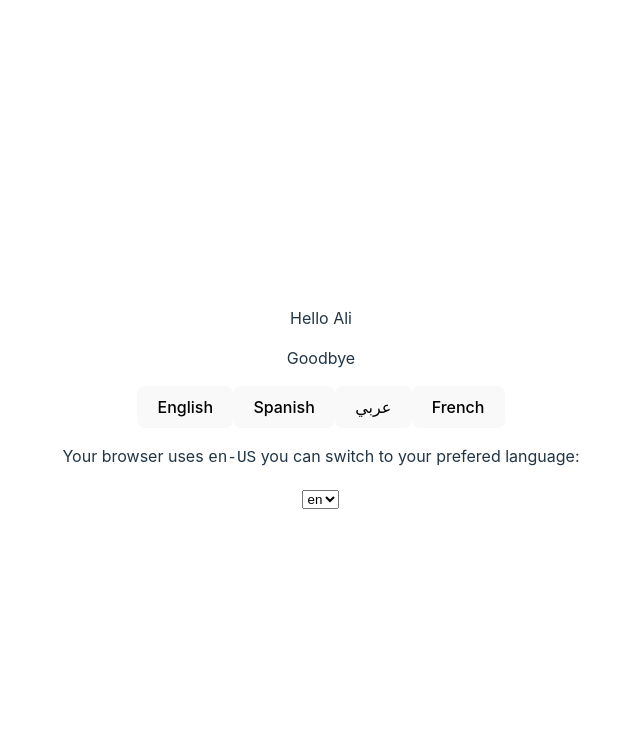
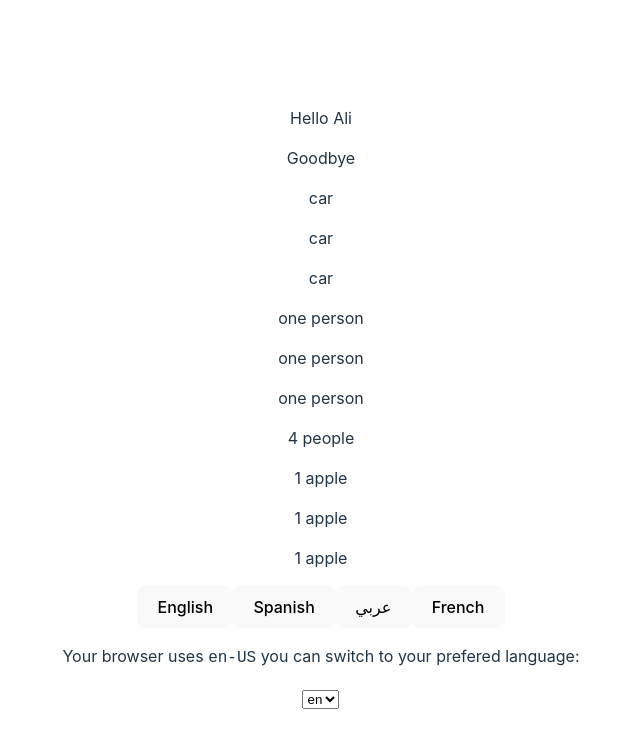
Before and after one commit to bitsnaps/vue3-i18n-demo, a Vue app: page / in a window 1280 px wide. Shown: the top 748 px of the page, without its empty margins (319-959 px from the left). Built offline with nearby package versions, Linux system fonts and the light colour scheme.

Commit message:
Pluralization examples

```diff
--- a/src/components/HelloI18n.vue
+++ b/src/components/HelloI18n.vue
@@ -2,6 +2,24 @@
     <div>
       <p>{{ $t("hello", { name}) }}</p>
       <p>{{ $t("goodbye") }}</p>
+
+      <!-- $tc is merged into $t now (v9)-->
+      <!-- <p>{{ $tc('car', 2)}}</p> -->
+      <p>{{ $t('car', 0)}}</p>
+      <p>{{ $t('car', 1)}}</p>
+      <p>{{ $t('car', 2)}}</p>
+
+      <!-- use "count" or "n" to show the number of item -->
+      <p>{{ $t('person', 0)}}</p>
+      <p>{{ $t('person', 1)}}</p>
+      <p>{{ $t('person', 2)}}</p>
+      <!-- or by passing an argument -->
+      <p>{{ $t('person', { n: 4})}}</p>
+
+      <p>{{ $t('apple')}}</p>
+      <p>{{ $t('apple', 2)}}</p>
+      <p>{{ $t('apple', 3)}}</p>
+
       <button @click="setLocale('en')" class="button">English</button>
       <button @click="setLocale('es')" class="button">Spanish</button>
       <button @click="setLocale('ar')" class="button">عربي</button>
--- a/src/locales/en.json
+++ b/src/locales/en.json
@@ -1,4 +1,7 @@
 {
     "hello": "Hello {name}",
-    "goodbye": "Goodbye"
+    "goodbye": "Goodbye",
+    "car": "car | cars",
+    "person": "no person | one person | {n} people",
+    "apple": "no apples | 1 apple | {n} apples"
 }
```
